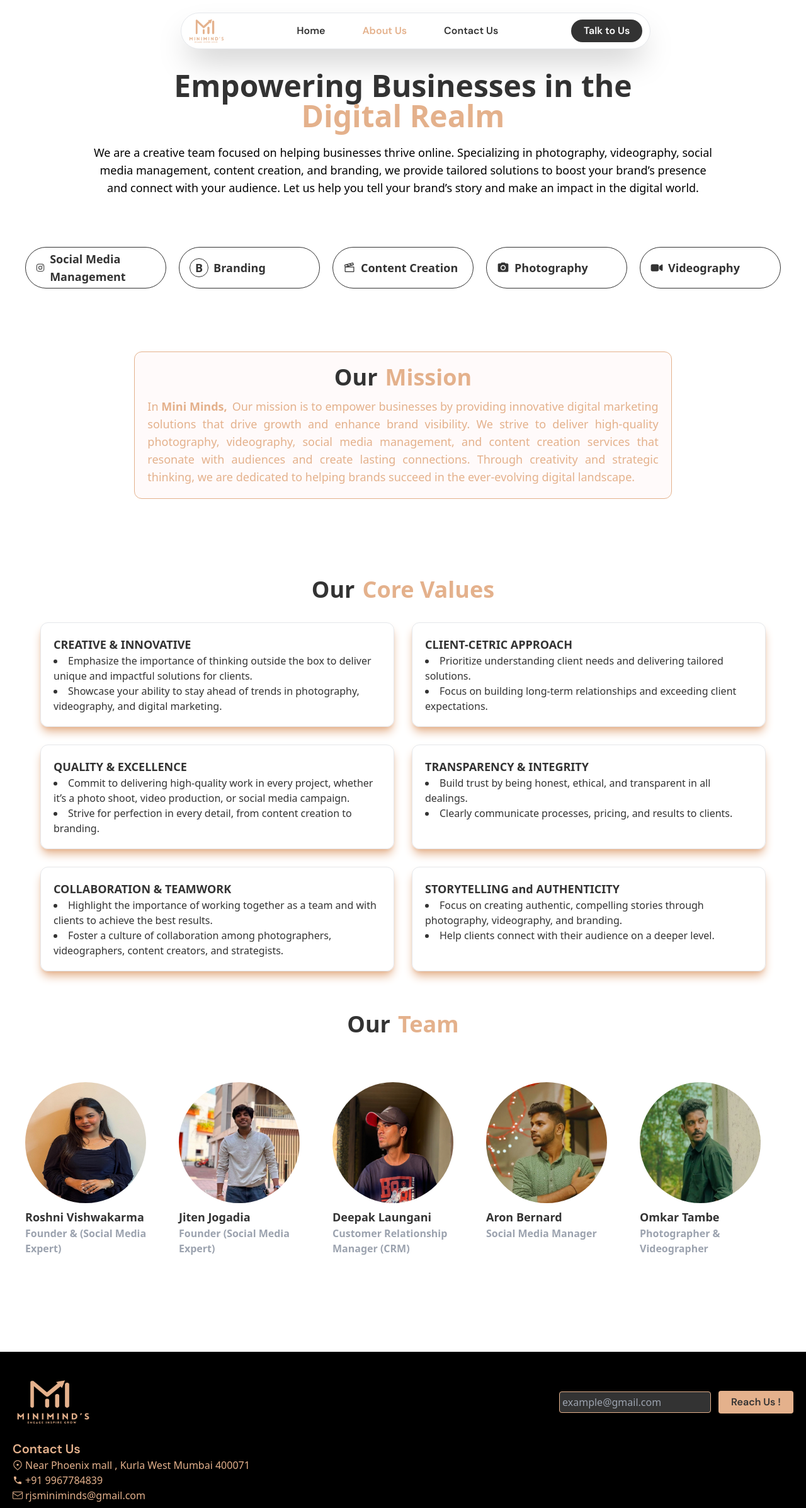
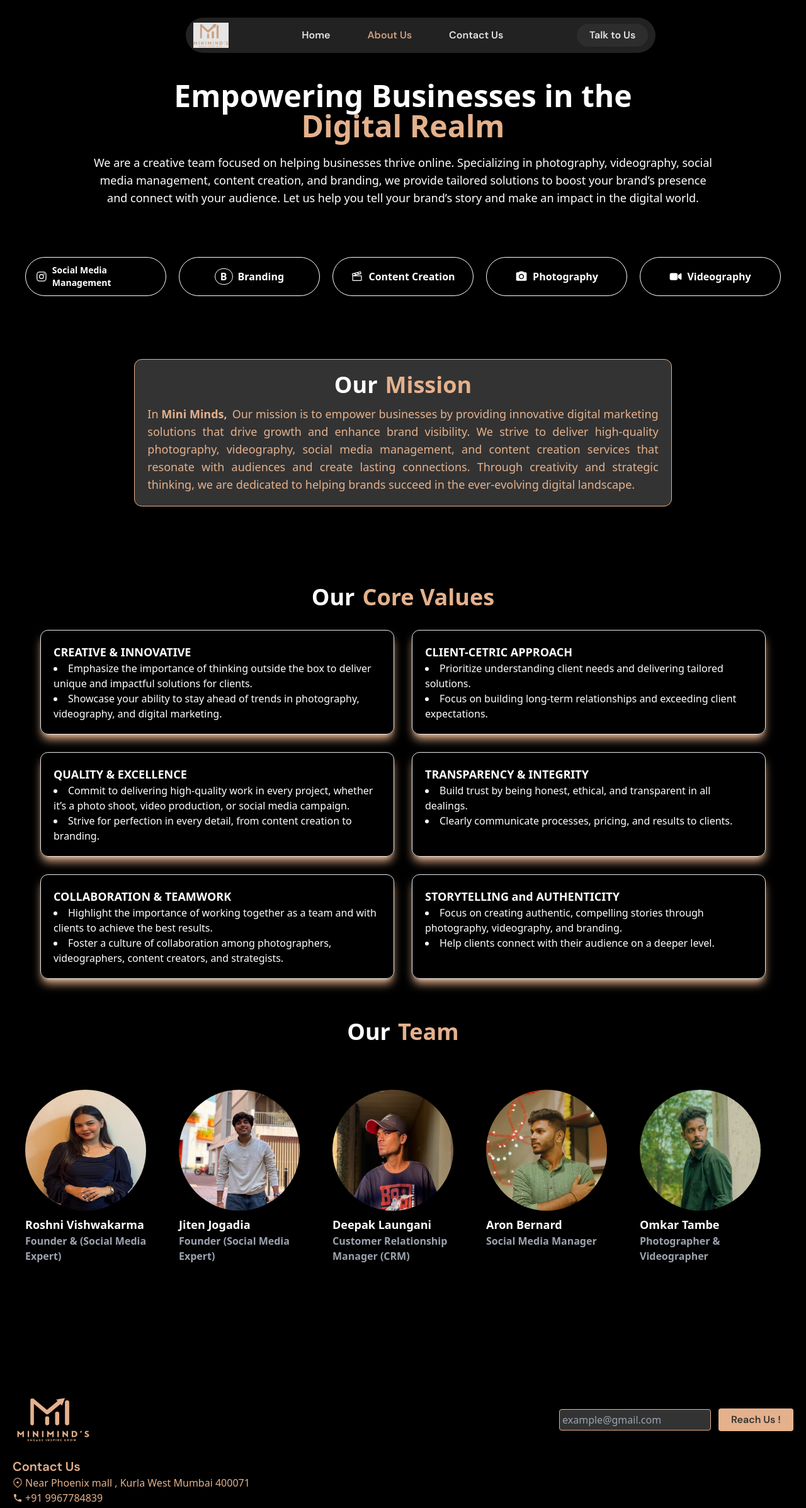
Before and after one commit to anuragvishwak/miniMinds, a React (Create React App) app: page /AboutUs in a window 1280 px wide. Shown: the top 2394 px of the page at 63% size. Built offline with nearby package versions, Linux system fonts and the light colour scheme.

Commit message:
made a major change

```diff
--- a/src/AboutUs.js
+++ b/src/AboutUs.js
@@ -12,21 +12,21 @@ import img5 from "./member5.jpg";
 
 function AboutUs() {
   return (
-    <div className="w-screen">
+    <div className="bg-black w-screen">
       <div>
         <Navbar />
       </div>
-      <div className="py-28 sm:mt-0">
+      <div className="py-32 sm:mt-0">
         <div className="">
           <div className="text-center">
-            <p className="text-[#333333] text-2xl sm:text-5xl font-bold">
+            <p className="text-white text-2xl sm:text-5xl font-bold">
               Empowering Businesses in the
             </p>
             <p className="text-[#e4b18c] text-xl sm:text-5xl font-bold">
               Digital Realm
             </p>
           </div>
-          <p className="text-justify sm:text-center my-5 px-5 sm:px-20 md:px-36 text-lg">
+          <p className="text-justify text-white sm:text-center my-5 px-5 sm:px-20 md:px-36 text-lg">
             We are a creative team focused on helping businesses thrive online.
             Specializing in photography, videography, social media management,
             content creation, and branding, we provide tailored solutions to
@@ -37,32 +37,32 @@ function AboutUs() {
         </div>
 
         <div className="my-16 sm:my-20 grid grid-cols-1 md:grid-cols-2 lg:grid-cols-3 xl:grid-cols-5 px-10 gap-5">
-          <div className="py-1 px-4 md:text-lg flex items-center font-semibold rounded-full border border-[#333333] text-[#333333]">
+          <div className="py-2.5 px-4 flex items-center justify-center text-sm font-semibold rounded-full border border-white text-white">
             <IoLogoInstagram size={20} />
             <p className="ml-2">Social Media Management</p>
           </div>
-          <div className="py-1 px-4 md:text-lg font-semibold rounded-full border border-[#333333] flex items-center text-[#333333]">
-            <p className="border px-2  border-[#333333] rounded-full">B</p>
+          <div className="py-2.5 px-4 font-semibold rounded-full border border-white flex items-center justify-center text-white">
+            <p className="border px-2  border-white rounded-full">B</p>
             <p className="ml-2">Branding</p>
           </div>
-          <div className="py-1 px-4 flex items-center md:text-lg font-semibold rounded-full border border-[#333333] text-[#333333]">
+          <div className="py-2.5 px-4 flex items-center justify-center font-semibold rounded-full border border-white text-white">
             <PiFilmSlate size={20} />
             <p className="ml-2">Content Creation</p>
           </div>
-          <div className="py-1 px-4 flex items-center md:text-lg font-semibold rounded-full border border-[#333333] text-[#333333]">
+          <div className="py-2.5 px-4 flex items-center justify-center font-semibold rounded-full border border-white text-white">
             <MdPhotoCamera size={20} />
             <p className="ml-2">Photography</p>
           </div>
-          <div className="py-1 px-4 md:text-lg flex items-center font-semibold rounded-full border border-[#333333] text-[#333333]">
+          <div className="py-2.5 px-4 flex items-center justify-center font-semibold rounded-full border border-white text-white">
             <IoVideocam size={20} />
             <p className="ml-2">Videography</p>
           </div>
         </div>
 
         <div className="flex items-center justify-center my-10">
-          <div className="sm:w-8/12 border rounded-xl m-5 p-5 border-[#e4b18c] bg-[#fffafa]">
+          <div className="sm:w-8/12 border rounded-xl m-5 p-5 border-[#e4b18c] bg-[#333333]">
             <div className="mb-3 flex items-center justify-center">
-              <p className="text-4xl font-bold text-center text-[#333333]">
+              <p className="text-4xl font-bold text-center text-white ">
                 Our{" "}
               </p>
               <p className="text-[#e4b18c] ml-3 text-4xl font-bold">
@@ -85,14 +85,14 @@ function AboutUs() {
 
         <div className="p-10 sm:p-16">
           <div className="mb-8 flex items-center  justify-center">
-            <p className="text-4xl font-bold text-center text-[#333333]">
+            <p className="text-4xl font-bold text-center text-white">
               Our{" "}
             </p>
             <p className="text-[#e4b18c] ml-3 text-xl sm:text-4xl font-bold">
               Core Values
             </p>
           </div>
-          <div className="grid grid-cols-1 sm:grid-cols-2 text-[#333333] gap-5 gap-7">
+          <div className="grid grid-cols-1 sm:grid-cols-2 text-white gap-5 sm:gap-7">
             <div className="border p-5 rounded-xl shadow-lg shadow-[#e4b18c]">
               <p className="text-lg font-bold">CREATIVE & INNOVATIVE</p>
               <li>
@@ -167,7 +167,7 @@ function AboutUs() {
 
         <div>
           <div className="mb-8 flex items-center  justify-center">
-            <p className="text-4xl font-bold text-center text-[#333333]">
+            <p className="text-4xl font-bold text-center text-white">
               Our{" "}
             </p>
             <p className="text-[#e4b18c] ml-3 text-xl sm:text-4xl font-bold">
@@ -178,14 +178,14 @@ function AboutUs() {
           <div className="p-10 grid grid-cols-1 md:grid-cols-2 lg:grid-cols-3 xl:grid-cols-5 px-10 gap-5">
             <div className="">
               <img className="h-48 rounded-full w-48" src={img5} />
-              <p className="text-[#333333]  font-bold text-lg mt-2">
+              <p className="text-white  font-bold text-lg mt-2">
                 Roshni Vishwakarma
               </p>
               <p className="font-semibold text-gray-400">Founder & (Social Media Expert)</p>
             </div>
             <div>
               <img className="h-48 rounded-full w-48" src={img4} />
-              <p className="text-[#333333] font-bold text-lg mt-2">Jiten Jogadia</p>
+              <p className="text-white font-bold text-lg mt-2">Jiten Jogadia</p>
               <p className="font-semibold text-gray-400">
                 Founder (Social Media Expert)
               </p>
@@ -193,7 +193,7 @@ function AboutUs() {
 
             <div>
               <img className="h-48 rounded-full w-48" src={img1} />
-              <p className="text-[#333333] font-bold text-lg mt-2">Deepak Laungani</p>
+              <p className="text-white font-bold text-lg mt-2">Deepak Laungani</p>
               <p className="font-semibold text-gray-400">
                 Customer Relationship Manager (CRM)
               </p>
@@ -201,7 +201,7 @@ function AboutUs() {
 
             <div>
               <img className="h-48 rounded-full w-48" src={img2} />
-              <p className="text-[#333333] font-bold text-lg mt-2">Aron Bernard</p>
+              <p className="text-white font-bold text-lg mt-2">Aron Bernard</p>
               <p className="font-semibold text-gray-400">
                 Social Media Manager
               </p>
@@ -211,7 +211,7 @@ function AboutUs() {
 
             <div>
               <img className="h-48 rounded-full w-48" src={img3} />
-              <p className="text-[#333333] font-bold text-lg mt-2">Omkar Tambe</p>
+              <p className="text-white font-bold text-lg mt-2">Omkar Tambe</p>
               <p className="font-semibold text-gray-400">
                 Photographer & Videographer
               </p>
--- a/src/BrandsServed.js
+++ b/src/BrandsServed.js
@@ -40,8 +40,8 @@ const BrandsServed = () => {
     <div className=''>
       <Slider {...settings}>
         {images.map((img, index) => (
-          <div key={index} className="carousel-item">
-            <img src={img} alt={`Brand ${index + 1}`} className="h-44 w-48" />
+          <div key={index} className="carousel-item ">
+            <img src={img} alt={`Brand ${index + 1}`} className="h-44  w-48" />
           </div>
         ))}
       </Slider>
--- a/src/Content2.js
+++ b/src/Content2.js
@@ -7,9 +7,9 @@ import img5 from './content5.jpeg';
 
 function Content2() {
   return (
-    <div>
+    <div className="py-10">
       <div className="flex justify-center mb-5 items-center ">
-        <p className="text-[#333333] text-2xl sm:text-5xl font-bold">Work by</p>
+        <p className="text-white text-2xl sm:text-5xl font-bold">Work by</p>
         <p className="text-[#e4b18c] ml-3 text-xl sm:text-5xl font-bold">
           Mini Minds
         </p>
--- a/src/Footer.js
+++ b/src/Footer.js
@@ -15,9 +15,9 @@ function Footer() {
         <div className="flex items-center">
           <input
             placeholder="example@gmail.com"
-            className="bg-[#333333] border p-1 mr-3 rounded border-[#e4b18c]"
+            className="bg-[#333333] border w-[170px] sm:w-auto p-1 mr-3 rounded border-[#e4b18c]"
           ></input>
-          <button className="bg-[#e4b18c] text-[#333333] font-semibold font-dmSans px-5 py-1.5 rounded">
+          <button className="bg-[#e4b18c] text-[#333333] font-semibold font-dmSans px-2.5 sm:px-5 py-1.5 rounded">
             Reach Us !
           </button>
         </div>
--- a/src/Navbar.js
+++ b/src/Navbar.js
@@ -14,9 +14,9 @@ function Navbar() {
   const [openingTalkToUs, setopeningTalkToUs] = useState(false);
 
   return (
-    <div className="fixed w-screen m-3 sm:m-5 z-50">
+    <div className="fixed opacity-90 w-screen m-3 sm:m-7 z-50">
       <div className="flex sm:justify-center items-center">
-        <div className="bg-white p-2 shadow-xl sm:hidden rounded-full mr-3">
+        <div className="bg-white  p-2 shadow-xl sm:hidden rounded-full mr-3">
           <button
             onClick={() => setopenNavbar(!openNavbar)}
             className="text-[#333333]  border-2 border-[rgb(255,189,142)] p-2 rounded-full"
@@ -27,7 +27,7 @@ function Navbar() {
         <div
           className={`flex items-center w-56 sm:w-7/12 ${
             openNavbar === true ? "rounded-t-3xl" : "rounded-full"
-          } justify-between  sm:rounded-full  shadow-2xl bg-white border px-3 py-2  `}
+          } justify-between  sm:rounded-full  shadow-2xl bg-white backdrop-blur-md bg-white/15   px-3 py-2  `}
         >
           <img src={img1} className="h-10" />
           <div className="w-80 hidden  font-semibold font-dmSans  sm:flex justify-between">
@@ -38,7 +38,7 @@ function Navbar() {
               className={`${
                 currentLocation.pathname === "/"
                   ? "text-[#e4b18c]"
-                  : "text-[#333333]"
+                  : "text-white"
               }`}
             >
               Home
@@ -48,7 +48,7 @@ function Navbar() {
               className={`${
                 currentLocation.pathname === "/AboutUs"
                   ? "text-[#e4b18c]"
-                  : "text-[#333333]"
+                  : "text-white"
               }`}
               onClick={() => {
                 Navigation("/AboutUs");
@@ -60,7 +60,7 @@ function Navbar() {
               className={`${
                 currentLocation.pathname === "/ContactUs"
                   ? "text-[#e4b18c]"
-                  : "text-[#333333]"
+                  : "text-white"
               }`}
               onClick={() => {
                 Navigation("/ContactUs");
@@ -99,7 +99,7 @@ function Navbar() {
                   className={`${
                     currentLocation.pathname === "/"
                       ? "text-[#e4b18c]"
-                      : "text-[#333333]"
+                      : "text-white"
                   }`}
                 >
                   Home
@@ -111,7 +111,7 @@ function Navbar() {
                   className={`${
                     currentLocation.pathname === "/AboutUs"
                       ? "text-[#e4b18c]"
-                      : "text-[#333333]"
+                      : "text-white"
                   }`}
                   onClick={() => {
                     Navigation("/AboutUs");
@@ -125,7 +125,7 @@ function Navbar() {
                   className={`${
                     currentLocation.pathname === "/ContactUs"
                       ? "text-[#e4b18c]"
-                      : "text-[#333333]"
+                      : "text-white"
                   }`}
                   onClick={() => {
                     Navigation("/ContactUs");
```
Also changed, not shown: src/ContactUs.js (+8 -8 lines), src/LandingPage.js (+66 -41 lines).
